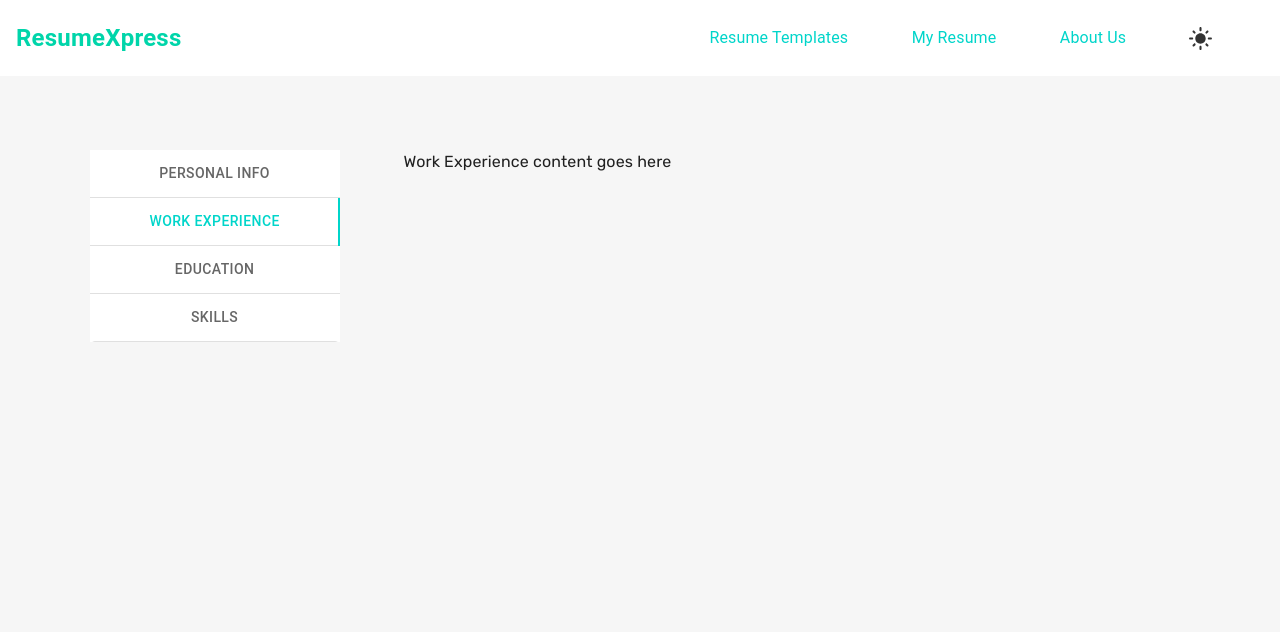
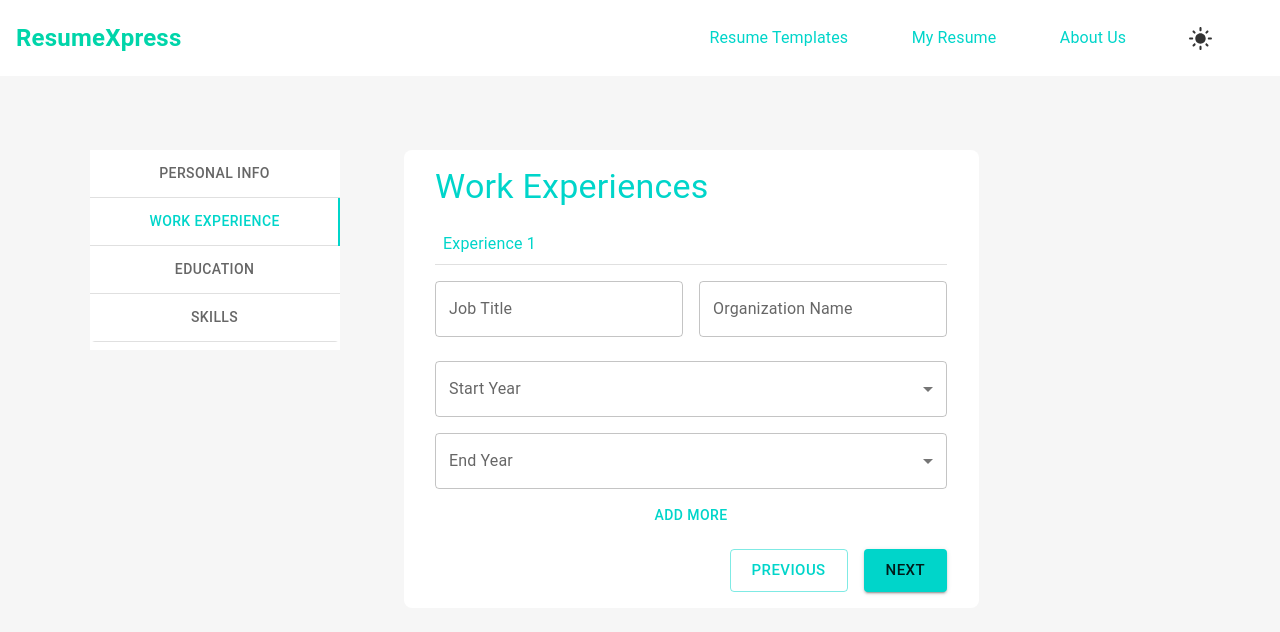
Before and after one commit to Nitinpr1/ResumeXpress, a React (Create React App) app: page /myResume in a window 1280 px wide. Both pictures are taken after a click on the tab "WORK EXPERIENCE". Shown: the top 632 px of the page. Built offline with nearby package versions, Linux system fonts and the light colour scheme.

Commit message:
added validations and experience form

```diff
--- a/src/components/Tabbar.jsx
+++ b/src/components/Tabbar.jsx
@@ -1,6 +1,7 @@
 import React, { useState } from "react";
 import { Tabs, Tab, Box, useTheme, useMediaQuery } from "@mui/material";
 import PersonalDetails from "../forms/PersonalDetails";
+import Experience from "../forms/Experience";
 
 const VerticalTabs = () => {
   const [activeTab, setActiveTab] = useState(0);
@@ -72,7 +73,11 @@ const VerticalTabs = () => {
             <PersonalDetails />
           </div>
         )}
-        {activeTab === 1 && <div>Work Experience content goes here</div>}
+        {activeTab === 1 && (
+          <div>
+            <Experience />
+          </div>
+        )}
         {activeTab === 2 && <div>Education content goes here</div>}
         {activeTab === 3 && <div>Skills content goes here</div>}
       </Box>
--- /dev/null
+++ b/src/forms/Experience.jsx
@@ -0,0 +1,83 @@
+import { useForm } from "react-hook-form";
+import ExperienceBox from "./ExperienceBox";
+import { useState } from "react";
+
+import {
+  Box,
+  Typography,
+  useTheme,
+  Button,
+  Select,
+  MenuItem,
+  TextField,
+  useMediaQuery,
+  FormControl,
+  InputLabel,
+} from "@mui/material";
+
+const Experience = () => {
+  const theme = useTheme();
+  const main = theme.palette.primary.main;
+  const gray = theme.palette.neutral.light;
+
+  const isMobileScreen = useMediaQuery("(max-width:800px)");
+
+  const {
+    register,
+    control,
+    handleSubmit,
+    formState: { errors },
+  } = useForm();
+
+  const onSubmit = (data) => {
+    console.log(data);
+  };
+
+  const [formBoxes, setFormBoxes] = useState([0]);
+
+  const handleAddMore = () => {
+    setFormBoxes((prevBoxes) => [...prevBoxes, prevBoxes.length]);
+  };
+
+  return (
+    <Box
+      width="100%"
+      maxWidth="fit-content"
+      p="1rem 4%"
+      backgroundColor={theme.palette.background.alt}
+      borderRadius="8px"
+    >
+      <Typography variant="h4" mb="1rem" color={main}>
+        Work Experiences
+      </Typography>
+      <Box>
+        <form onSubmit={handleSubmit(onSubmit)}>
+          <Box>
+            {formBoxes.map((index) => (
+              <ExperienceBox key={index} control={control} index={index} />
+            ))}
+          </Box>
+          <Box
+            display="flex"
+            justifyContent="center"
+            alignItems="center"
+            mt="0.5rem"
+          >
+            <Button onClick={handleAddMore}>Add More</Button>
+          </Box>
+
+          <Box display="flex" mt="1rem" gap="1rem" justifyContent="end">
+            <Button size="large" variant="outlined">
+              Previous
+            </Button>
+            <Button size="large" variant="contained" type="submit">
+              Next
+            </Button>
+          </Box>
+        </form>
+      </Box>
+    </Box>
+  );
+};
+
+export default Experience;
--- /dev/null
+++ b/src/forms/ExperienceBox.jsx
@@ -0,0 +1,148 @@
+import {
+  TextField,
+  Box,
+  Typography,
+  useTheme,
+  useMediaQuery,
+  Select,
+  MenuItem,
+  FormControl,
+  InputLabel,
+} from "@mui/material";
+import { Controller } from "react-hook-form";
+
+const ExperienceBox = ({ control, index }) => {
+  const theme = useTheme();
+  const main = theme.palette.primary.main;
+  const gray = theme.palette.neutral.light;
+
+  const isMobileScreen = useMediaQuery("(max-width:800px)");
+  return (
+    <Box>
+      <Typography
+        color={main}
+        p="0.5rem"
+        sx={{ borderBottom: `1px solid ${gray}` }}
+      >
+        Experience {index + 1}
+      </Typography>
+      <Box
+        display="flex"
+        flexWrap="wrap"
+        justifyContent="space-between"
+        gap={isMobileScreen ? "0rem" : "1rem"}
+      >
+        <Controller
+          name={`jobTitle[${index}]`}
+          control={control}
+          rules={{
+            required: "Job Title is required",
+            minLength: {
+              value: 4,
+              message: "Job Title should be at least 4 characters",
+            },
+          }}
+          render={({ field, fieldState }) => (
+            <TextField
+              label="Job Title"
+              {...field}
+              margin="normal"
+              fullWidth={isMobileScreen ? true : false}
+              error={!!fieldState.error}
+              helperText={fieldState.error?.message || ""}
+            />
+          )}
+        />
+        <Controller
+          name={`orgName[${index}]`}
+          control={control}
+          rules={{
+            required: "Organization Name is required",
+            minLength: {
+              value: 4,
+              message: "Organization Name should be at least 4 characters",
+            },
+          }}
+          render={({ field, fieldState }) => (
+            <TextField
+              label="Organization Name"
+              {...field}
+              margin="normal"
+              fullWidth={isMobileScreen ? true : false}
+              error={!!fieldState.error}
+              helperText={fieldState.error?.message || ""}
+            />
+          )}
+        />
+      </Box>
+      <Box
+        display="flex"
+        flexWrap="wrap"
+        justifyContent="space-between"
+        gap="1rem"
+        mt="1rem"
+      >
+        <FormControl fullWidth>
+          <InputLabel id={`startYearLabel[${index}]`}>Start Year</InputLabel>
+          <Controller
+            name={`StartYear[${index}]`}
+            control={control}
+            rules={{
+              required: "Required",
+            }}
+            render={({ field, fieldState }) => (
+              <Select
+                id={`startYearLabel[${index}]`}
+                label="Start Year"
+                {...field}
+                error={!!fieldState.error}
+              >
+                <MenuItem value="2015">2015</MenuItem>
+                <MenuItem value="2016">2016</MenuItem>
+                <MenuItem value="2017">2017</MenuItem>
+                <MenuItem value="2018">2018</MenuItem>
+                <MenuItem value="2019">2019</MenuItem>
+                <MenuItem value="2020">2020</MenuItem>
+                <MenuItem value="2021">2021</MenuItem>
+                <MenuItem value="2022">2022</MenuItem>
+                <MenuItem value="2023">2023</MenuItem>
+                <MenuItem value="2024">2024</MenuItem>
+              </Select>
+            )}
+          />
+        </FormControl>
+        <FormControl fullWidth>
+          <InputLabel id={`endYearLabel[${index}]`}>End Year</InputLabel>
+          <Controller
+            name={`endYear[${index}]`}
+            control={control}
+            rules={{
+              required: "Required",
+            }}
+            render={({ field, fieldState }) => (
+              <Select
+                id={`endYearLabel[${index}]`}
+                label="End Year"
+                {...field}
+                error={!!fieldState.error}
+              >
+                <MenuItem value="2015">2015</MenuItem>
+                <MenuItem value="2016">2016</MenuItem>
+                <MenuItem value="2017">2017</MenuItem>
+                <MenuItem value="2018">2018</MenuItem>
+                <MenuItem value="2019">2019</MenuItem>
+                <MenuItem value="2020">2020</MenuItem>
+                <MenuItem value="2021">2021</MenuItem>
+                <MenuItem value="2022">2022</MenuItem>
+                <MenuItem value="2023">2023</MenuItem>
+                <MenuItem value="2024">2024</MenuItem>
+              </Select>
+            )}
+          />
+        </FormControl>
+      </Box>
+    </Box>
+  );
+};
+
+export default ExperienceBox;
--- a/src/scenes/MyResume.jsx
+++ b/src/scenes/MyResume.jsx
@@ -1,4 +1,4 @@
-import { Box, Typography, useMediaQuery } from "@mui/material";
+import { Box, useMediaQuery } from "@mui/material";
 import Tabbar from "../components/Tabbar";
 
 const MyResume = () => {
```
Also changed, not shown: src/forms/PersonalDetails.jsx (+90 -14 lines).
